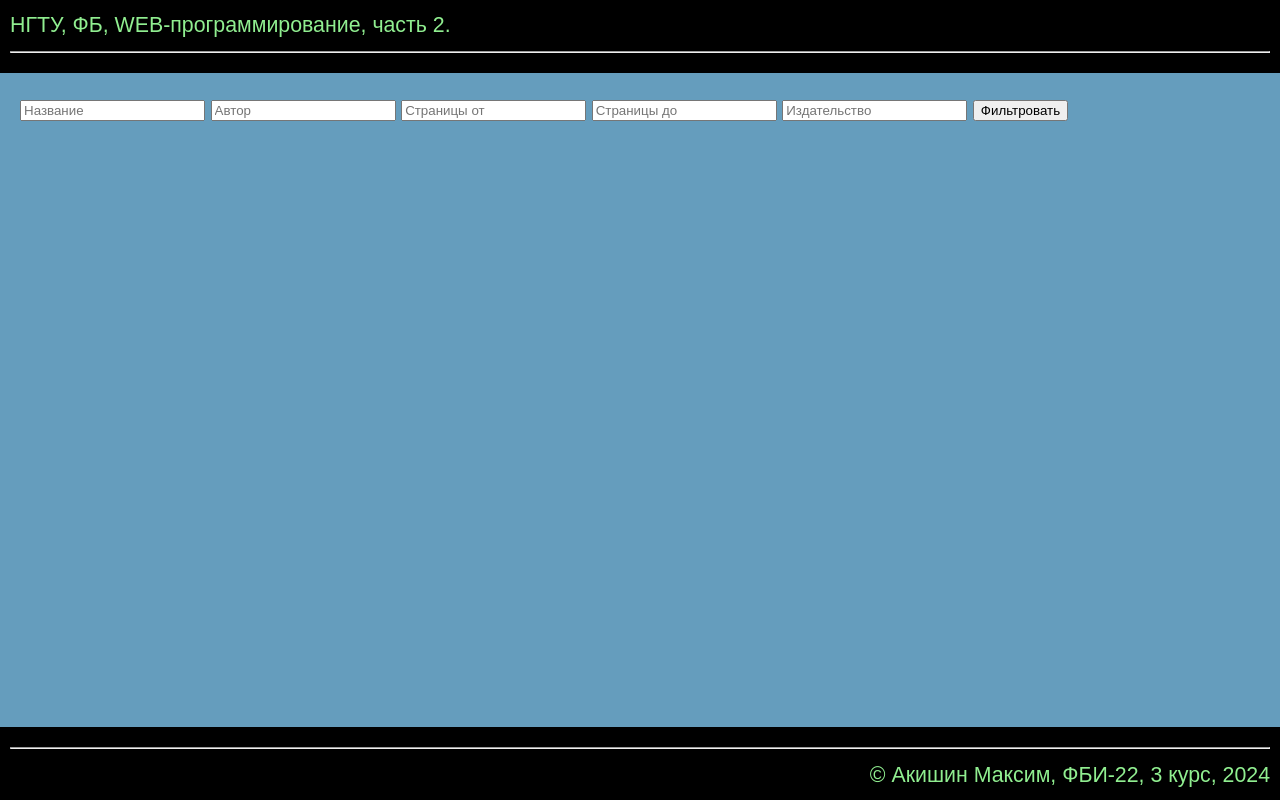
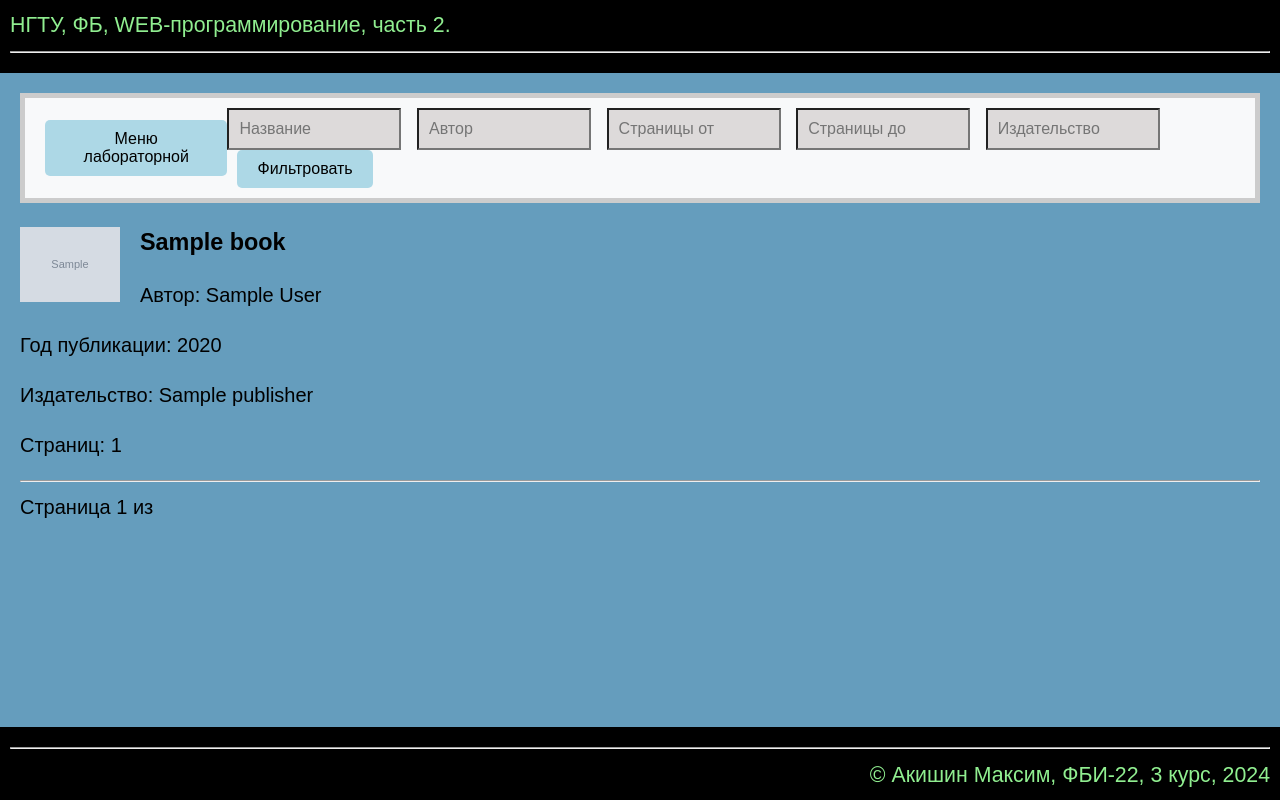
Before and after one commit to Maksim5789/web-back-labs, a Flask app: template templates/rgz/books.html in a window 1280 px wide. Run offline with Flask 3, Linux system fonts and the light colour scheme; the template is opened without the code that fills it: most values are stand-ins (such as "Sample title", 1, 10 or a date in 2020); grey boxes marked "Sample" are stand-in pictures.

Commit message:
Создание страниц с книгами, подключение к БД с книгами, страницы регистрации, авторизации, выхода

```diff
--- a/templates/rgz/books.html
+++ b/templates/rgz/books.html
@@ -3,12 +3,86 @@
 {% block Lab %}Расчётно-графическое задание{% endblock %}
 
 {% block main %}
-    <form method="get" action="/books">
-        <input type="text" name="title" placeholder="Название" value="{{ request.args.get('title', '') }}">
-        <input type="text" name="author" placeholder="Автор" value="{{ request.args.get('author', '') }}">
-        <input type="number" name="pages_from" placeholder="Страницы от" value="{{ request.args.get('pages_from', '') }}">
-        <input type="number" name="pages_to" placeholder="Страницы до" value="{{ request.args.get('pages_to', '') }}">
-        <input type="text" name="publisher" placeholder="Издательство" value="{{ request.args.get('publisher', '') }}">
-        <button type="submit">Фильтровать</button>
+    <style>
+        nav {
+            display: flex;
+            align-items: center;
+        }
+
+        .nav-button {
+            background-color: lightblue;
+            border: none;
+            color: black;
+            padding: 10px 20px;
+            margin-left: 10px; /* Отступ между кнопками */
+            font-size: 16px;
+            border-radius: 5px;
+            cursor: pointer;
+        }
+
+        .nav-button a {
+            text-decoration: none; /* Убираем подчеркивание */
+            color: inherit; /* Унаследуем цвет */
+        }
+
+        .nav-button:hover {
+            background-color: deepskyblue; /* Цвет кнопки при наведении */
+        }
+
+        .nav-input {
+            padding: 10px; /* Добавляем отступ внутри полей */
+            font-size: 16px; /* Увеличиваем размер шрифта */
+            width: 150px; /* Устанавливаем ширину по Вашему вкусу */
+            margin-right: 10px; /* Добавляем отступ между полями */
+            background-color: rgb(221, 218, 218);
+        }
+    </style>
+    <form method="get" action="/rgz/books">
+        <div style="background-color: #f8f9fa; padding: 10px; margin: 0; border: 5px solid #ccc; width: 100%; box-sizing: border-box;">
+            <nav style="display: flex; align-items: center;">
+                <button class="nav-button"><a href="/rgz/">Меню лабораторной</a></button>
+                <div style="margin-left: auto;">
+                    <input class="nav-input" type="text" name="title" placeholder="Название" value="{{ request.args.get('title', '') }}">
+                    <input class="nav-input" type="text" name="author" placeholder="Автор" value="{{ request.args.get('author', '') }}">
+                    <input class="nav-input" type="number" name="pages_from" placeholder="Страницы от" value="{{ request.args.get('pages_from', '') }}">
+                    <input class="nav-input" type="number" name="pages_to" placeholder="Страницы до" value="{{ request.args.get('pages_to', '') }}">
+                    <input class="nav-input" type="text" name="publisher" placeholder="Издательство" value="{{ request.args.get('publisher', '') }}">
+                    <button class="nav-button" type="submit">Фильтровать</button>
+                </div>
+            </nav>
+        </div>
     </form>
+
+    <div>
+        {% if books %}
+            {% for book in books %}
+                <div class="book">
+                    <img src="{{ book.book_cover }}" alt="{{ book.title }}" style="float:left; margin-right:20px; width:100px; height:auto;">
+                    <div>
+                        <h3>{{ book.title }}</h3>
+                        <p>Автор: {{ book.author }}</p>
+                        <p>Год публикации: {{ book.year_of_publication }}</p>
+                        <p>Издательство: {{ book.publisher }}</p>
+                        <p>Страниц: {{ book.amount_of_pages }}</p>
+                    </div>
+                </div>
+                <hr>
+            {% endfor %}
+        {% else %}
+            <p>Книги не найдены.</p>
+        {% endif %}
+    </div>
+
+    <div>
+        <nav>
+            {% if page > 1 %}
+                <a href="{{ url_for('rgz.list_books', page=page-1, title=request.args.get('title', ''), author=request.args.get('author', ''), pages_from=request.args.get('pages_from', ''), pages_to=request.args.get('pages_to', ''), publisher=request.args.get('publisher', '')) }}">« Назад</a>
+            {% endif %}
+            <span>Страница {{ page }} из {{ (total_count // 20) + 1 }}</span>
+            {% if total_count > page * 20 %}
+                <a href="{{ url_for('rgz.list_books', page=page+1, title=request.args.get('title', ''), author=request.args.get('author', ''), pages_from=request.args.get('pages_from', ''), pages_to=request.args.get('pages_to', ''), publisher=request.args.get('publisher', '')) }}">Вперёд »</a>
+            {% endif %}
+        </nav>
+    </div>
+
 {% endblock %}
--- a/templates/rgz/main.html
+++ b/templates/rgz/main.html
@@ -39,6 +39,7 @@
                 <button class="nav-button"><a href="/rgz/books">Список книг</a></button>
                 <button class="nav-button"><a href="/rgz/register">Регистрация</a></button>
                 <button class="nav-button"><a href="/rgz/login">Авторизация</a></button>
+                <button class="nav-button"><a href="{{ url_for('rgz.logout') }}">Выйти</a></button>
             </div>
         </nav>
     </div>
```
Also changed, not shown: rgz.py (+10 -4 lines), templates/rgz/success_login.html (added, +9 -0 lines).
